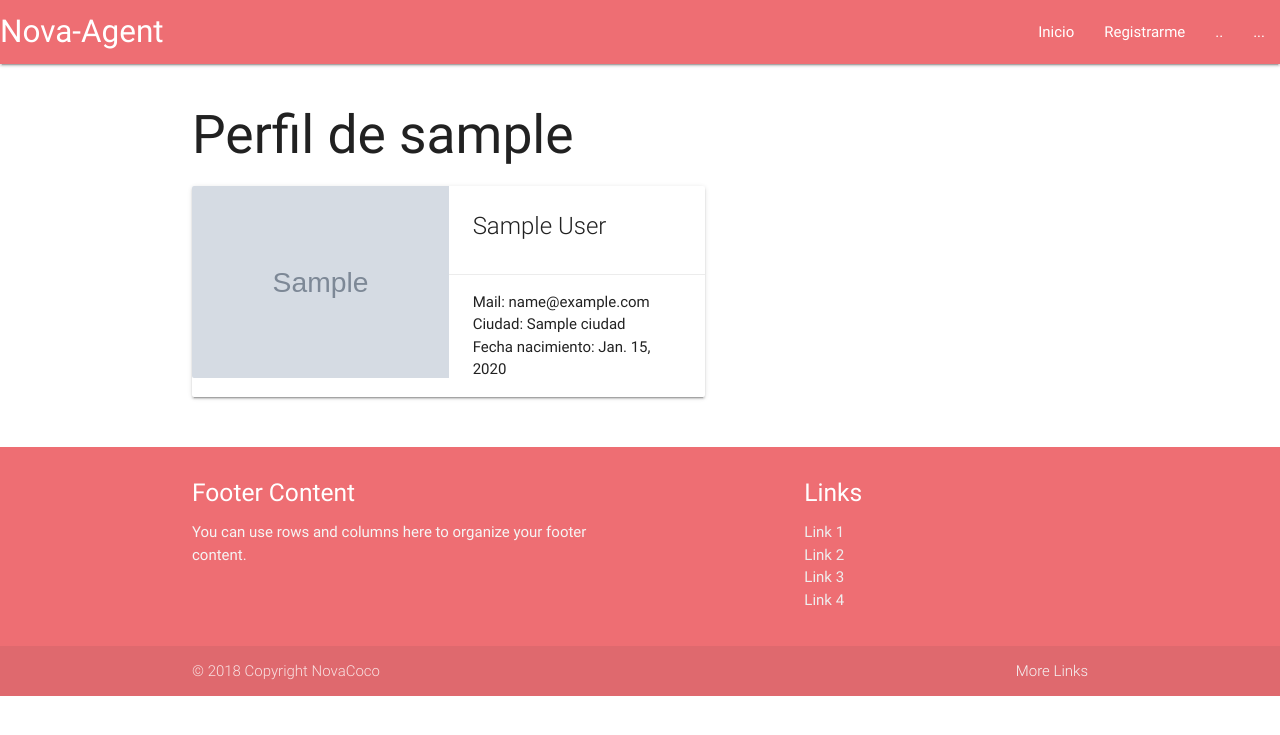
After one commit to xabita/nova-agent, a Django app: a page that uses templates/app/base_header.html in a window 1280 px wide. The commit adds this page. Shown: the top 735 px of the page. Run offline with Django 3.2, Linux system fonts and the light colour scheme; tables that the repository leaves empty hold one stand-in row (values such as "Sample post"); grey boxes marked "Sample" are stand-in pictures; parts of the project's set-up code (start-up, migrations or seed data) failed here and were passed over; some libraries are stand-ins or nearby versions.

Commit message:
User Profile
Show user profile

```diff
--- a/apps/ciudades/models.py
+++ b/apps/ciudades/models.py
@@ -11,7 +11,6 @@ class Estado(models.Model):
 	def __unicode__(self):
 		return self.estado_name
 
-
 class Ciudad(models.Model):
 	ciudad_name= models.CharField(max_length=100)
 	ciudad_estado = models.ForeignKey('Estado', on_delete=models.CASCADE, blank=False, null=False)
--- a/apps/users/models.py
+++ b/apps/users/models.py
@@ -33,13 +33,13 @@ class User(models.Model):
 	last_name = models.CharField(max_length=60 ,blank=True, null=False)
 	us_imageine = models.ImageField(upload_to='make_upload_path',
 									default=DEFAULT_PICTURE_FOR_USER)
-	us_birthday = models.DateTimeField()
+	us_birthday = models.DateField()
 	us_ciudad = models.ForeignKey('ciudades.Ciudad', on_delete=models.CASCADE, blank=False, null=False)
 	us_isactive = models.BooleanField(default=True)
 	username = models.CharField(max_length=15 ,blank=True, null=False, unique=True)
 	password = models.CharField(max_length=150,blank=True, null=False)
+	email = models.EmailField(default='mail@co.co', blank=False, unique=True)
 	last_login = models.DateTimeField(auto_now=True)
 	is_staff = models.BooleanField(default=True)
-	email = models.EmailField(default='mail@co.co', blank=False, unique=True)
 	created_at = models.DateTimeField(auto_now_add=True)
 	updated_at = models.DateTimeField(auto_now=True)
--- a/apps/users/urls.py
+++ b/apps/users/urls.py
@@ -9,7 +9,10 @@ urlpatterns = [
     #url(r'^logout/$', auth_views.logout, {'next_page': '/'}, name='logout'),
 
     url(r'^users/$', user_views.home, name='home'),
-    url(r'^users/add/$', user_views.users_new, name='users_new'),
+    url(r'^users/new/$', user_views.users_new, name='users_new'),
+    url(r'^users/add/$', user_views.users_add, name='users_add'),
+     url(r'^profile/(?P<pk>[0-9]+)/$', user_views.users_profile, name='users_profile'),
+
 
 
    ]
--- a/apps/users/views.py
+++ b/apps/users/views.py
@@ -3,13 +3,14 @@ from __future__ import unicode_literals
 from django.shortcuts import render, redirect, get_object_or_404
 from django.http import JsonResponse, HttpResponse
 from users.models import User
+from ciudades.models import Ciudad
 from .forms import UserForm
 
 
 # Create your views here
 def home(request):
 	index_template = "app/index.html"
-	list_users = User.objects.all().order_by('-created_at')
+	list_users = User.objects.all()
 
 	return render(request, index_template, {
 		'list_users': list_users,
@@ -19,10 +20,14 @@ def home(request):
 def users_new(request):
 	index_template = "app/users_index.html"
 	users_form = UserForm()
+	ls_ciudades = Ciudad.objects.all().order_by('ciudad_name')
+
+
 
 	return render(request, index_template, {
 		'title_page': 'Nuts.',
 		'users_form': 'users_form',
+		'ls_ciudades': 'ls_ciudades',
 		'form': users_form,
 	})
 
@@ -32,14 +37,17 @@ def users_add(request):
 		if form.is_valid():
 			user = form.save(commit=False)
 			user.save()
-			#resource_us= request.POST.get('usercourse')
-			#resource_user = UserCourse.objects.get(pk=resource_us)
-			#course.usercourse = resource_user
-			#course.save()
 
-			#UsId= request.POST.get('UserId')
-			#UserId = UserCourse.objects.get(pk=UsId)
 
-			return home(request, user.id)
+			return home(request)
 	else:
 		return redirect('home')
+
+
+def users_profile(request, pk):
+	index_template = "app/users_profile.html"
+	users_data = User.objects.filter(pk=pk).order_by('-created_at')
+	return render(request, index_template, {
+		'users_data': users_data,
+		'title_page': 'Nova-agent'
+	})
--- a/templates/app/base_header.html
+++ b/templates/app/base_header.html
@@ -26,6 +26,7 @@
     <div class="nav-wrapper">
       <a href="#" class="brand-logo">Nova-Agent</a>
       <ul id="nav-mobile" class="right hide-on-med-and-down">
+        <li><a href="{% url 'home' %}">Inicio</a></li>
         <li><a href="{% url 'users_new' %}">Registrarme</a></li>
         <li><a href="badges.html">..</a></li>
         <li><a href="collapsible.html">...</a></li>
--- /dev/null
+++ b/templates/app/users_profile.html
@@ -0,0 +1,44 @@
+{% extends 'app/base.html' %}
+
+{% load staticfiles %}
+
+{% block content %}
+
+
+
+<div class="page-section section pt-100 pb-100">
+
+
+{{ form.media }}
+    <div class="container">
+        <div class="row">
+            <div class="col-md-8 col-md-offset-2 col-xs-12">
+                {% for userDat in users_data %}
+                    <div class="col s12 m7">
+
+                    <h2 class="header">Perfil de {{userDat.username}}</h2>
+                    <div class="card horizontal">
+                      <div class="card-image">
+                        <img src={{ userDat.us_imageine.url }} style="width:350px; ">
+                      </div>
+                      <div class="card-stacked">
+                        <div class="card-content">
+                            <span class="card-title grey-text text-darken-4">{{userDat.first_name}} {{userDat.last_name}}</span>
+                        </div>
+                        <div class="card-action">
+
+                          <div>Mail: {{userDat.email}}</div>
+                          <div>Ciudad: {{userDat.us_ciudad.ciudad_name}}</div>
+                          <div>Fecha nacimiento: {{userDat.us_birthday}}</div>
+                        </div>
+                      </div>
+                    </div>
+                  </div>
+
+                {% endfor %}
+
+            </div>
+        </div>
+    </div>
+</div>
+{% endblock content %}
```
Also changed, not shown: apps/users/forms.py (+22 -2 lines), templates/app/index.html (+12 -0 lines), templates/app/users_index.html (+17 -11 lines), apps/users/migrations/0002_auto_20180213_0525.py (added).
